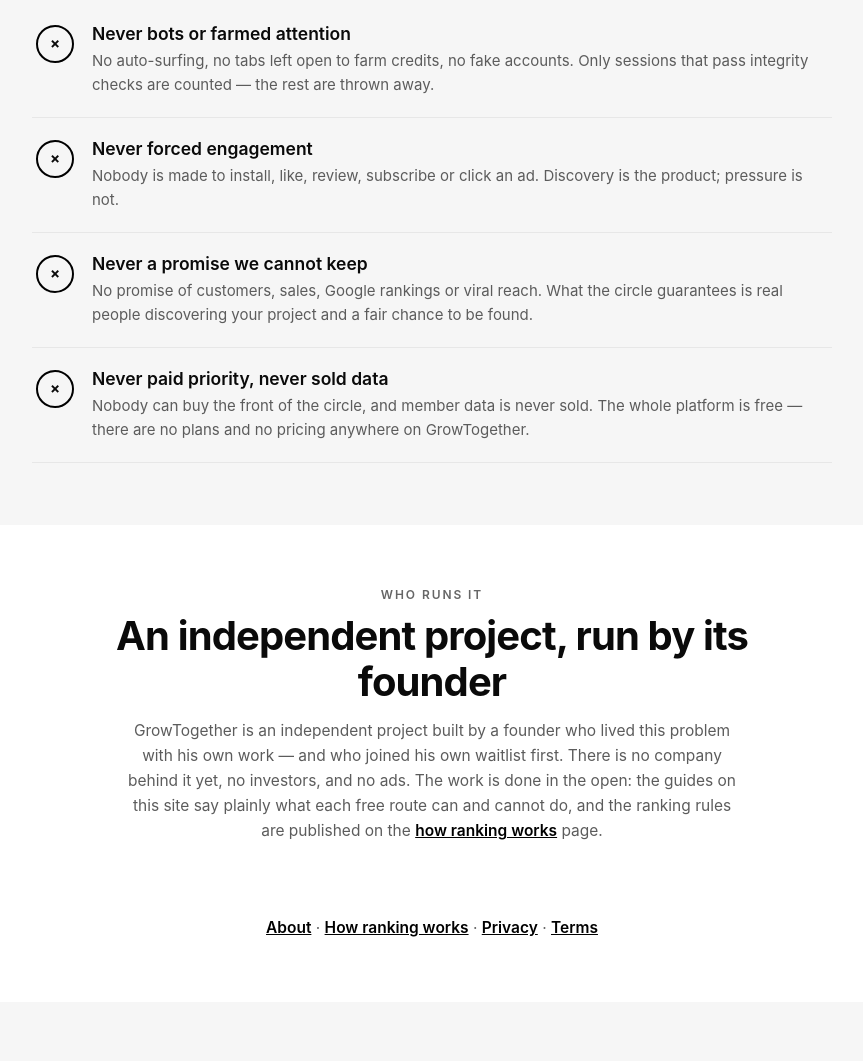
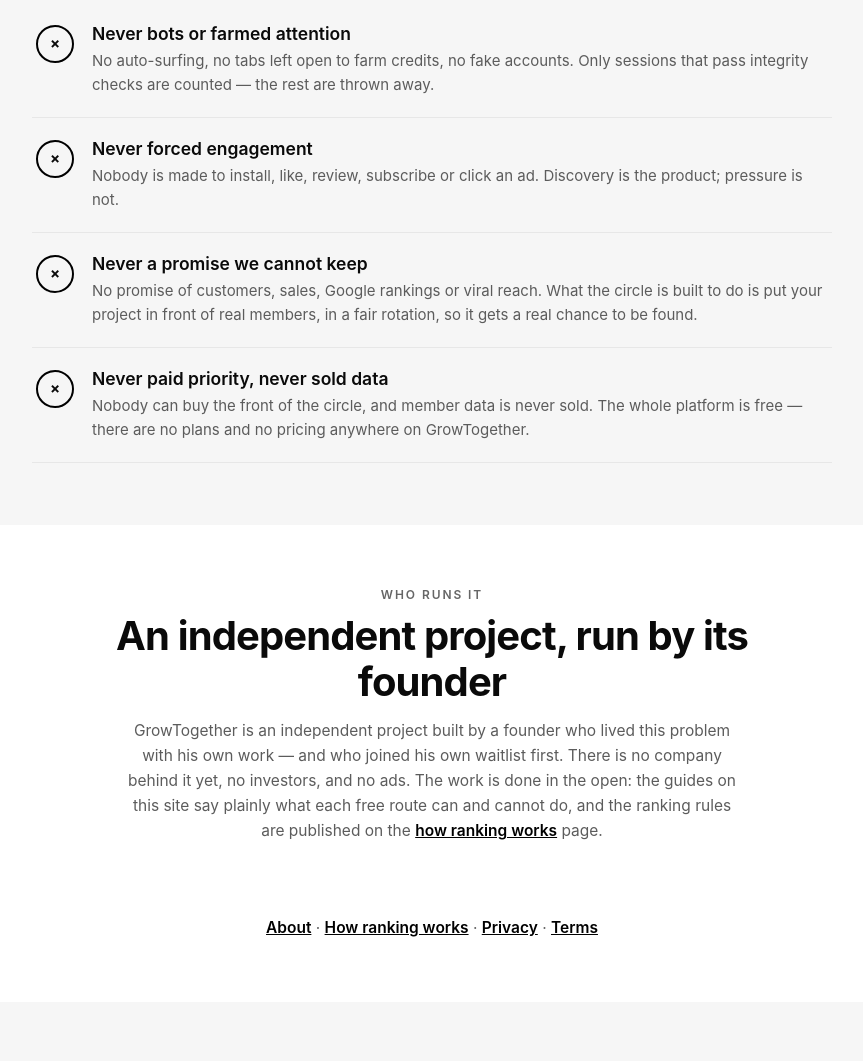
Before and after one commit to getgrowtogether/Growthtogether-Waitlist-, a website: page about.html in a window 1280 px wide. Shown: the part 2758-3819 px from the top of the page, without its empty margins (208-1071 px from the left). Drawn offline with Linux system fonts and the light colour scheme.

Commit message:
Honest wording: drop outcome-guarantee claims on About and How-ranking pages

```diff
--- a/about.html
+++ b/about.html
@@ -201,7 +201,7 @@
       </div></div>
       <div class="way"><div class="n">&times;</div><div>
         <h3>Never a promise we cannot keep</h3>
-        <p>No promise of customers, sales, Google rankings or viral reach. What the circle guarantees is real people discovering your project and a fair chance to be found.</p>
+        <p>No promise of customers, sales, Google rankings or viral reach. What the circle is built to do is put your project in front of real members, in a fair rotation, so it gets a real chance to be found.</p>
       </div></div>
       <div class="way"><div class="n">&times;</div><div>
         <h3>Never paid priority, never sold data</h3>
```
Also changed, not shown: how-ranking-works.html (+1 -1 lines).
